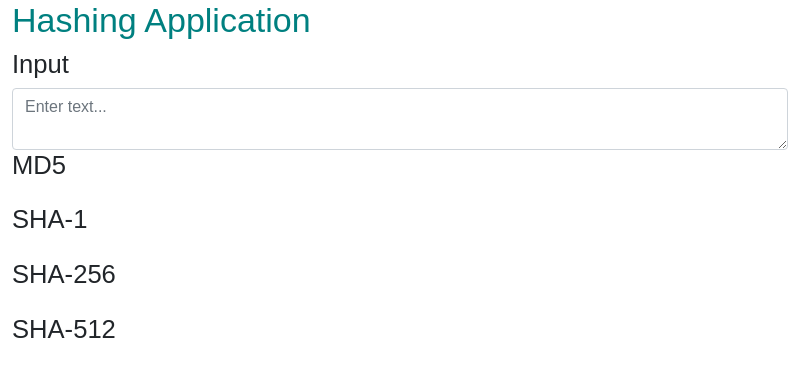
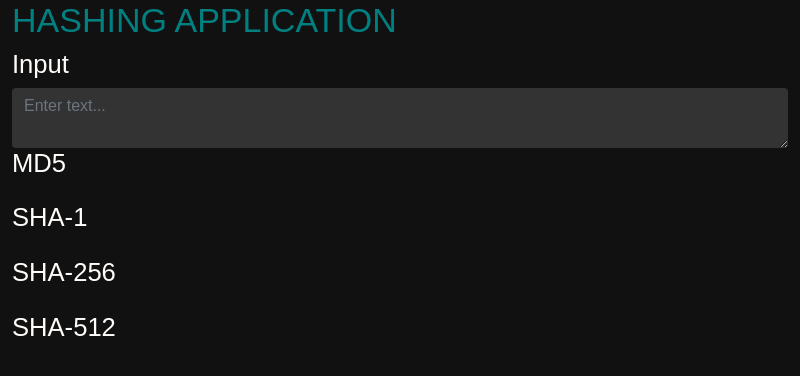
Before and after one commit to Nimira43/Voltaic-Oracle, an Electron app: page 01-project-intro/index.html in a window 800 px wide. Drawn offline with nearby package versions, Linux system fonts and the light colour scheme.

Commit message:
Adding some styling.

```diff
--- a/01-project-intro/index.html
+++ b/01-project-intro/index.html
@@ -32,7 +32,7 @@
   <div class="container-fluid" id="container">
     <div class="row">
       <div class="col-xs-12 col-sm-12 col md-12 col-lg-12">
-        <h1 class="text-support textuppercase">Hashing Application</h1>
+        <h1 class="text-support text-uppercase">Hashing Application</h1>
         <h3 class="hash-heading">Input</h3>
         <textarea
           rows="2"
--- a/01-project-intro/styles.css
+++ b/01-project-intro/styles.css
@@ -15,6 +15,10 @@
   --grey-medium: #888;
   --grey-light: #ccc;
   --grey-light-extra: #eee;
+}
+
+html, body, .container-fluid {
+  background-color: var(--dark);
 }
 
 .text-prime {
@@ -112,3 +116,23 @@
 .bg-grey-light-extra {
   background-color: var(--grey-light-extra);
 }
+
+.text-input {
+  font-size: 1rem;
+  background-color: var(--grey-dark);
+  color: var(--grey-light);
+  border: none;
+  border-radius: 0.25rem;
+}
+
+.text-input:focus {
+  border: none;
+  background-color: var(--grey-dark);
+  color: var(--light);
+  box-shadow: none;
+}
+
+.hash-heading {
+  color: var(--light);
+  font-weight: 300;
+}
```
